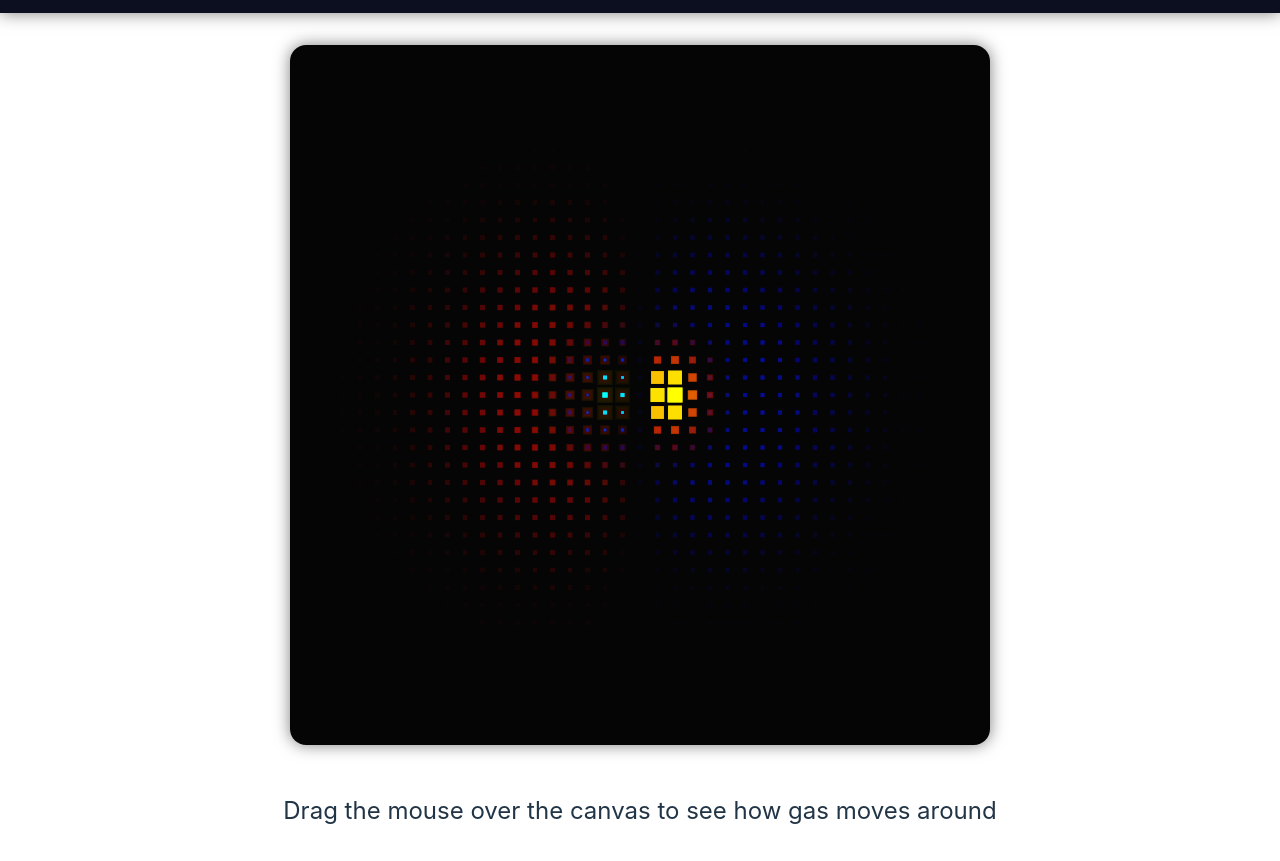
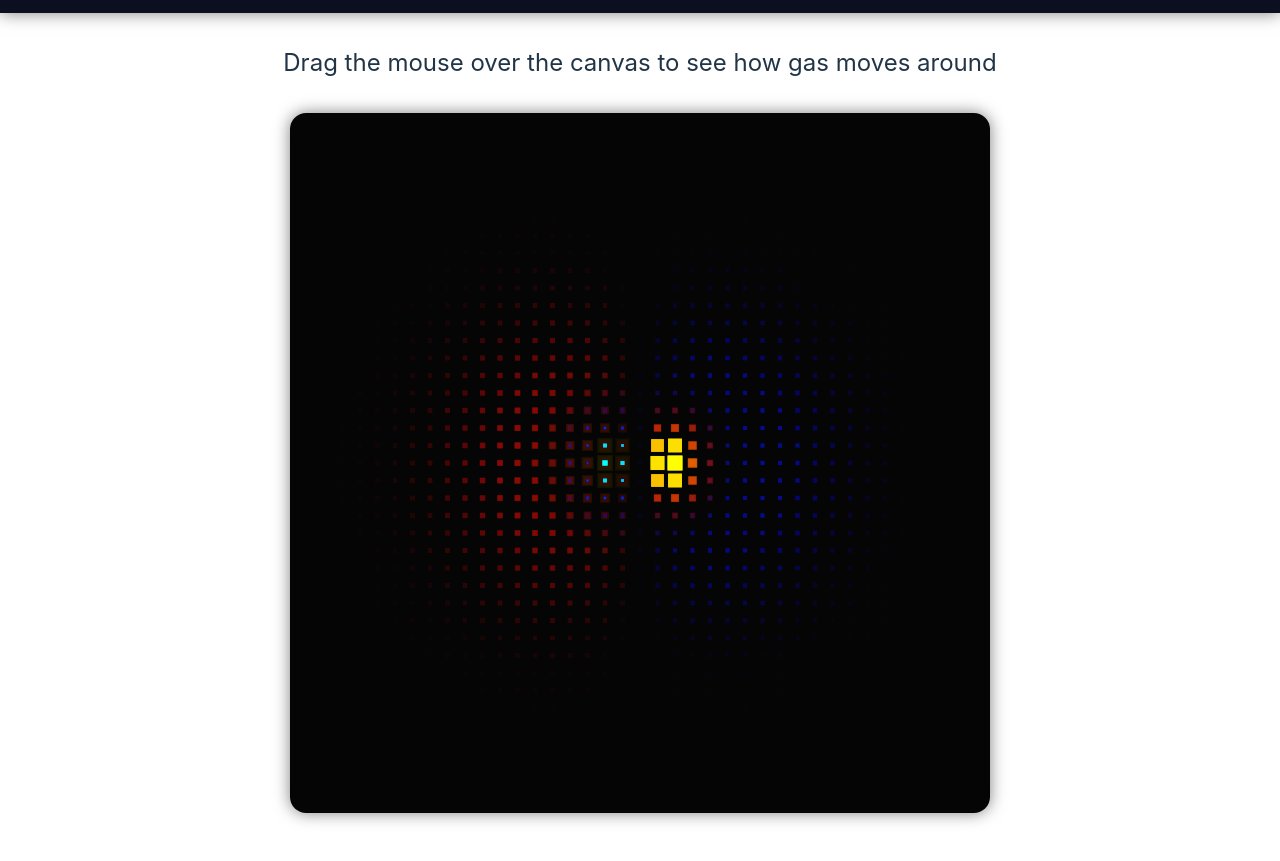
Before and after one commit to yashweblife/sand-art, a website built with Vite: page index.html in a window 1280 px wide. Shown: the part 67-928 px from the top of the page. Built offline with nearby package versions, Linux system fonts and the light colour scheme; animation ran at ten frames a second.

Commit message:
format fixes

```diff
--- a/index.html
+++ b/index.html
@@ -12,10 +12,10 @@
     </header>
     <div id="app">
       <section>
-        <canvas id="canvas"></canvas>
         <p>
           Drag the mouse over the canvas to see how gas moves around
         </p>
+        <canvas id="canvas"></canvas>
       </section>
 
 
--- a/src/style.css
+++ b/src/style.css
@@ -39,7 +39,8 @@ header > h1 {
   justify-content: center;
   align-items: center;
   flex-direction: column;
-  gap:2em;
+  gap:1em;
+  padding: 1em;
 }
 section p {
   text-align: center;
```
